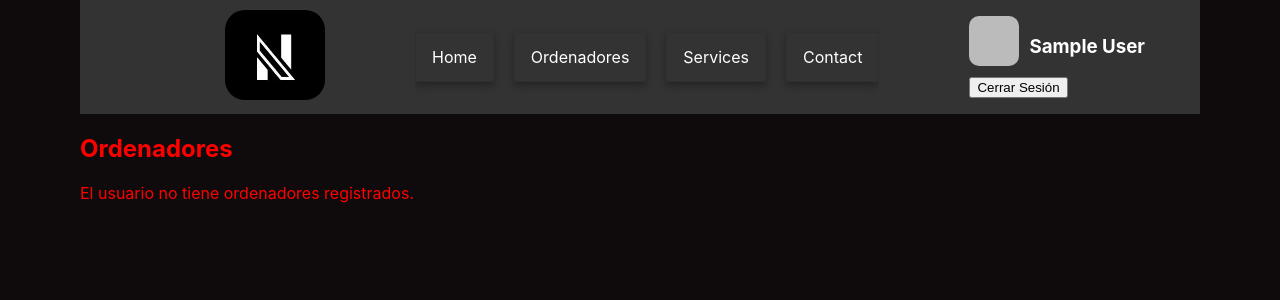
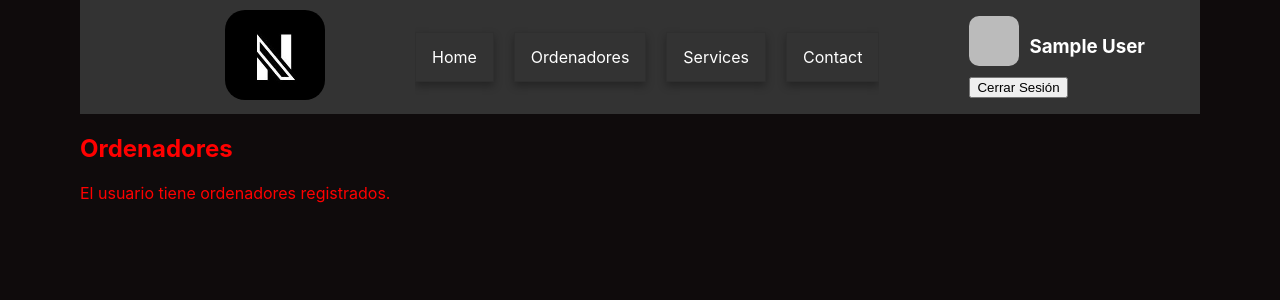
Before and after one commit to joelortiiz/Proyecto-Nextwell-TFG, a React (Create React App) app: page /ordenadores in a window 1280 px wide. Shown: the top 300 px of the page. Built offline with nearby package versions, Linux system fonts and the light colour scheme; no server answers; the database is empty; sample sign-in values are in the browser's storage.

Commit message:
hook fixed

```diff
--- a/src/components/Ordenadores.jsx
+++ b/src/components/Ordenadores.jsx
@@ -8,20 +8,7 @@ import { useGetOrdenadores } from '../services/hooks/useGetOrdenadores';
 
 export const Ordenadores = (userId) => {
     const ordenadores = useGetOrdenadores();
-
-    const [hasComputers, setHasComputers] = useState(false);
-
-    useEffect(() => {
-        const checkUserComputers = async () => {
-      try {
-
-      } catch (error) {
-        console.error('Error checking user computers:', error);
-      }
-    };
-
-      checkUserComputers();
-    }, [userId]);
+    console.log(ordenadores);
     return (
         <>
             <Header />
@@ -33,7 +20,7 @@ export const Ordenadores = (userId) => {
                             Ordenadores
                         </motion.h2>
                     </article>
-                    {hasComputers ? (
+                    {ordenadores ? (
         <p>El usuario tiene ordenadores registrados.</p>
       ) : (
         <p>El usuario no tiene ordenadores registrados.</p>
--- a/src/services/hooks/useGetOrdenadores.jsx
+++ b/src/services/hooks/useGetOrdenadores.jsx
@@ -8,7 +8,8 @@ export const useGetOrdenadores = () => {
     const [ordenadores, setOrdenadores] = useState([]);
 
         useEffect(() => {
-            const consulta = query(collection(db, 'ordenadores'), where('userId', '==', usuario.uid), orderBy('marca', 'desc'), limit(10))
+
+            const consulta = query(collection(db, 'ordenadores'), where('id', '==', usuario.uid))
 
             const unsuscribe = onSnapshot(consulta, (snapshot) => {
 
@@ -20,7 +21,7 @@ export const useGetOrdenadores = () => {
             setOrdenadores(snapshot.docs.map(ordenador => {return {...ordenador.data(), id: ordenador.id}})
             )
             })
-        }
-        , [usuario])
+            return unsuscribe
+        }, [usuario])
   return [ordenadores]
 }
```
